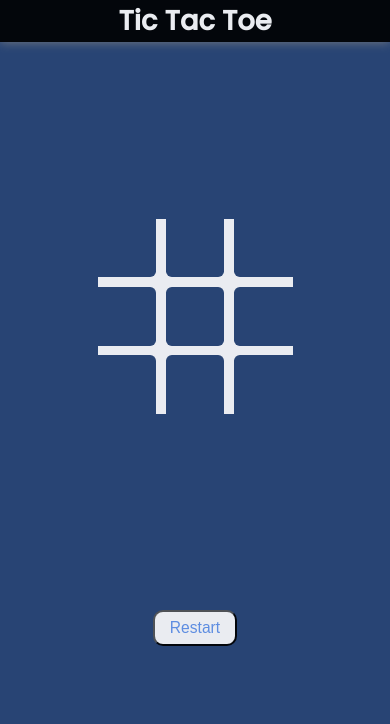
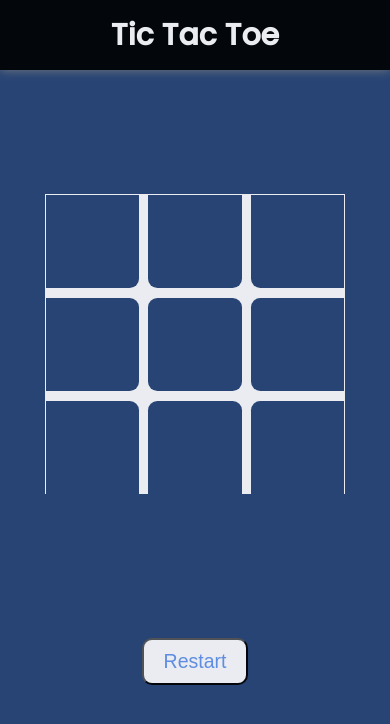
Before and after one commit to nks854338/Tic-tac-toi, a plain HTML site: page index.html in a window 390 px wide. Drawn offline with Linux system fonts and the light colour scheme.

Commit message:
Update tic_tac.css

```diff
--- a/tic_tac.css
+++ b/tic_tac.css
@@ -119,3 +119,57 @@ img {
 .btl {
     border-top-left-radius: 10%;
 }
+
+
+
+
+
+@media(max-width:550px) {
+
+    h1 {
+        display: flex;
+        align-items: center;
+        justify-content: center;
+        height: 70px;
+        font-size: 30px;
+    }
+
+
+    .msg_container {
+        display: grid;
+        align-items: center;
+        justify-content: center;
+    }
+
+.hide{
+    display: none;
+}
+
+    img {
+        height: 70vmin;
+    }
+
+    .msg {
+        font-size: 25px;
+    }
+
+    .won,
+    .restart {
+        padding: 10px 20px;
+        border-radius: 10px;
+        font-size: 5vmin;
+    }
+
+    .game {
+        height: 300px;
+        width: 300px;
+    }
+
+    .btn {
+        height: 93.1px;
+        width: 93.1px;
+        font-size: 15vmin;
+    }
+
+
+}
```
